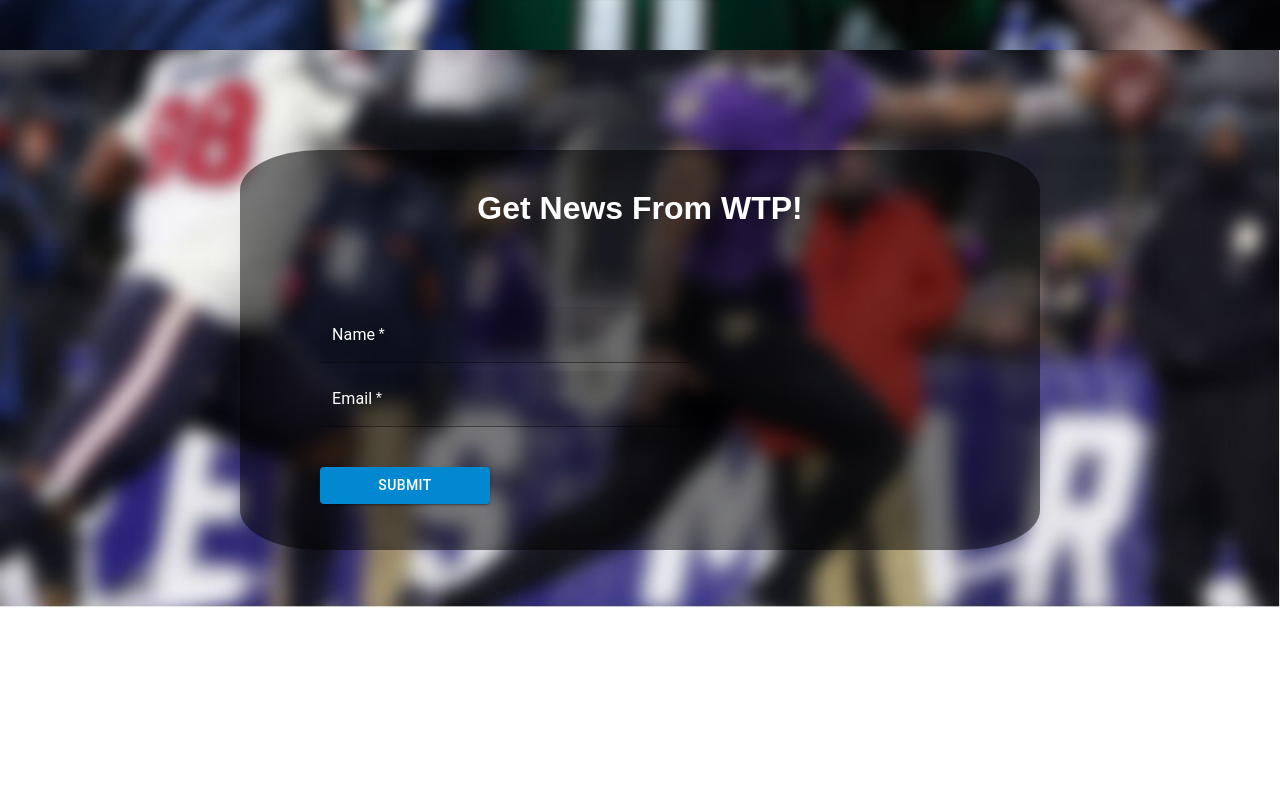
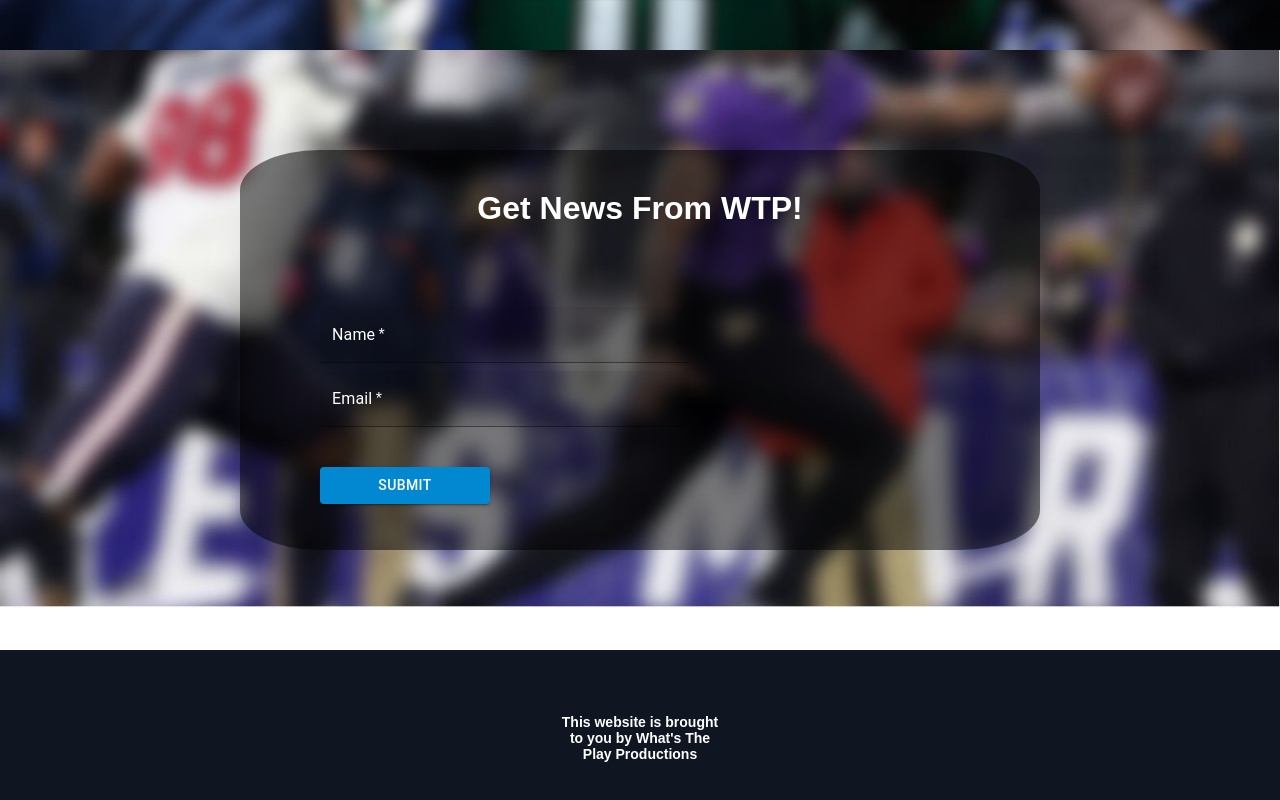
Before and after one commit to Al3xand3r11/WhatsthePlay-app, a React (Vite) app: page / in a window 1280 px wide. Shown: the part 1850-2650 px from the top of the page. Before the commit the page ends 2500 px from the top, so only its background shows below. Built offline with nearby package versions, Linux system fonts and the light colour scheme.

Commit message:
footer added

```diff
--- a/src/components/Contact/ContactStyled.js
+++ b/src/components/Contact/ContactStyled.js
@@ -35,3 +35,28 @@
 export const ContactH1 = styled.h1`
   color: white;
 `
+
+export const ContactWrapper = styled.div`
+  display: grid;
+  z-index: 1;
+  height: 860px;
+  width: 100%;
+  max-width: 1100px;
+  margin-right: auto;
+  margin-left: auto;
+  padding: 0 24px;
+  justify-content: center;
+`;
+
+export const ContactRow = styled.div`
+  display: grid;
+  grid-auto-columns: minimax(auto, 1fr);
+  align-items: center;
+  grid-template-areas: ${({ imgStart }) =>
+    imgStart ? `'col2 col1'` : `'col1 col2'`};
+
+  @media screen and (max-width: 768px) {
+    grid-template-areas: ${({ imgStart }) =>
+      imgStart ? `'col1' 'col2'` : `'col1 col1' 'col2 col2'`};
+  }
+`;
--- a/src/components/Contact/index.jsx
+++ b/src/components/Contact/index.jsx
@@ -1,6 +1,6 @@
 import { useState } from 'react';
 import { firestore } from '../../Firebase';
-import { ContactContainer, Image, ContactContent, ContactH1 } from './ContactStyled';
+import { ContactContainer, Image, ContactContent, ContactH1, ContactWrapper, ContactRow } from './ContactStyled';
 import ContactBackground from '../../images/ContactBackground.jpeg';
 import { Button, Box, TextField, FormControl } from '@mui/material';
 import { Stack } from '@mui/system';
@@ -27,6 +27,8 @@
       <ContactContainer>
         <Image src={ContactBackground} />
         <ContactContent>
+        <ContactWrapper>
+        <ContactRow>
         <Box borderRadius='10%'height={400} width={800} sx={{
           bgcolor: 'rgba(0,0,0,.5)',
 
@@ -84,6 +86,8 @@
         </form>
         </Stack>
         </Box>
+        </ContactRow>
+        </ContactWrapper>
         </ContactContent>
         </ContactContainer>
     )
--- /dev/null
+++ b/src/components/Footer/FooterStyled.js
@@ -0,0 +1,55 @@
+import styled from "styled-components";
+
+export const FooterContainer = styled.footer`
+  background-color: #101522;
+`;
+
+export const FooterWrap = styled.div`
+  padding: 48px 24px;
+  display: flex;
+  flex-direction: column;
+  justify-content: center;
+  align-items: center;
+  max-width: 1100px;
+  margin: 0 auto;
+`;
+
+export const FooterLinksContainer = styled.div`
+  display: flex;
+  justify-content: center;
+
+  @media screen and (max-width: 820px) {
+    padding-top: 32px;
+  }
+`;
+
+export const FooterLinksWrapper = styled.div`
+  display: flex;
+
+  @media screen and (max-width: 820px) {
+    flex-direction: column;
+  }
+`;
+
+export const FooterLinkItems = styled.div`
+  display: flex;
+  flex-direction: column;
+  align-items: flex-start;
+  margin: 16px;
+  text-align: left;
+  width: 160px;
+  box-sizing: border-box;
+  color: #fff;
+
+  @media screen and (max-width: 420px) {
+    margin: 0;
+    padding: 10px;
+    width: 100%;
+  }
+`;
+
+export const FooterLinkTitle = styled.h1`
+  font-size: 14px;
+  margin-bottom: 16px;
+  text-align: center;
+`;
--- /dev/null
+++ b/src/components/Footer/index.jsx
@@ -0,0 +1,27 @@
+import {
+  FooterContainer,
+  FooterWrap,
+  FooterLinksContainer,
+  FooterLinksWrapper,
+  FooterLinkItems,
+  FooterLinkTitle,
+} from "./FooterStyled";
+const Footer = () => {
+  return (
+    <FooterContainer>
+      <FooterWrap>
+        <FooterLinksContainer>
+          <FooterLinksWrapper>
+            <FooterLinkItems>
+              <FooterLinkTitle>
+                This website is brought to you by What&apos;s The Play Productions
+              </FooterLinkTitle>
+            </FooterLinkItems>
+          </FooterLinksWrapper>
+        </FooterLinksContainer>
+      </FooterWrap>
+    </FooterContainer>
+  );
+};
+
+export default Footer;
--- a/src/pages/index.jsx
+++ b/src/pages/index.jsx
@@ -3,6 +3,7 @@
 import NavBar from "../components/NavBar";
 import Contact from "../components/Contact";
 import Members from "../components/Members";
+import Footer from "../components/Footer";
 
 const Home = () => {
     const [isOpen, setIsOpen] = useState(false);
@@ -16,6 +17,7 @@
             <HeroSection />
             <Members />
             <Contact />
+            <Footer />
         </>
     );
 };
```
